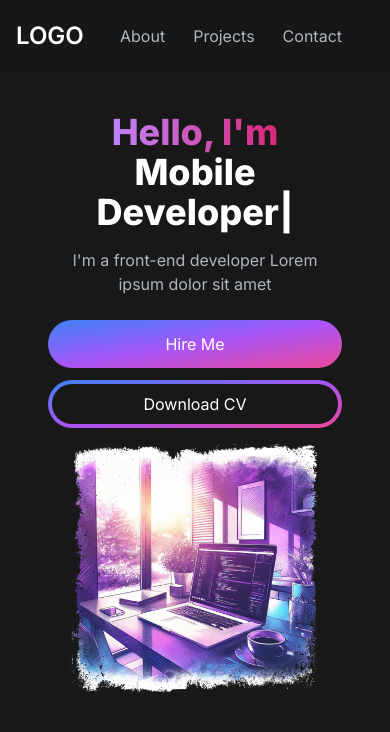
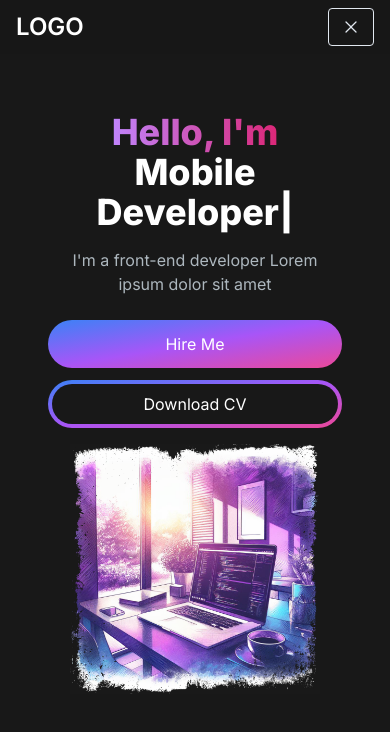
Before and after one commit to JaRoD41/jarod41-portfolio, a Next.js app: page / in a window 390 px wide. Shown: the top 732 px of the page. Built offline with nearby package versions, Linux system fonts and the light colour scheme.

Commit message:
add phone screen buttons

```diff
--- a/src/components/Navbar.jsx
+++ b/src/components/Navbar.jsx
@@ -1,6 +1,9 @@
+'use client'
+
 import Link from 'next/link'
-import React from 'react'
+import React, { useState } from 'react'
 import NavLink from './NavLink'
+import { Bars3Icon, XMarkIcon } from '@heroicons/react/24/solid'
 
 const navLinks = [
 	{
@@ -18,13 +21,25 @@
 ]
 
 const Navbar = () => {
+	const [navbarOpen, setNavbarOpen] = useState(false)
 	return (
 		<nav className='fixed top-0 left-0 right-0 z-10 bg-[#181818] bg-opacity-90'>
-			<div className='flex flex-wrap items-center justify-between mx-auto px-4'>
+			<div className='flex flex-wrap items-center justify-between mx-auto px-4 py-2'>
 				<Link href='/' className='text-2xl md:text-5xl text-white font-semibold'>
 					LOGO
 				</Link>
-				<div className='menu block md:w-auto' id='navbar'>
+				<div className='mobile-menu block md:hidden'>
+					{navbarOpen ? (
+						<button className='flex items-center px-3 py-2 border rounded border-slate-200 text-slate-200 hover:text-white hover:border-white'>
+							<Bars3Icon className='w-5 h-5' />
+						</button>
+					) : (
+						<button className='flex items-center px-3 py-2 border rounded border-slate-200 text-slate-200 hover:text-white hover:border-white'>
+							<XMarkIcon className='w-5 h-5' />
+						</button>
+					)}
+				</div>
+				<div className='menu hidden md:block md:w-auto' id='navbar'>
 					<ul className='flex p-4 md:p-0 md:flex-row md:space-x-8 mt-0'>
 						{navLinks.map((link, index) => (
 							<li key={index}>
```
